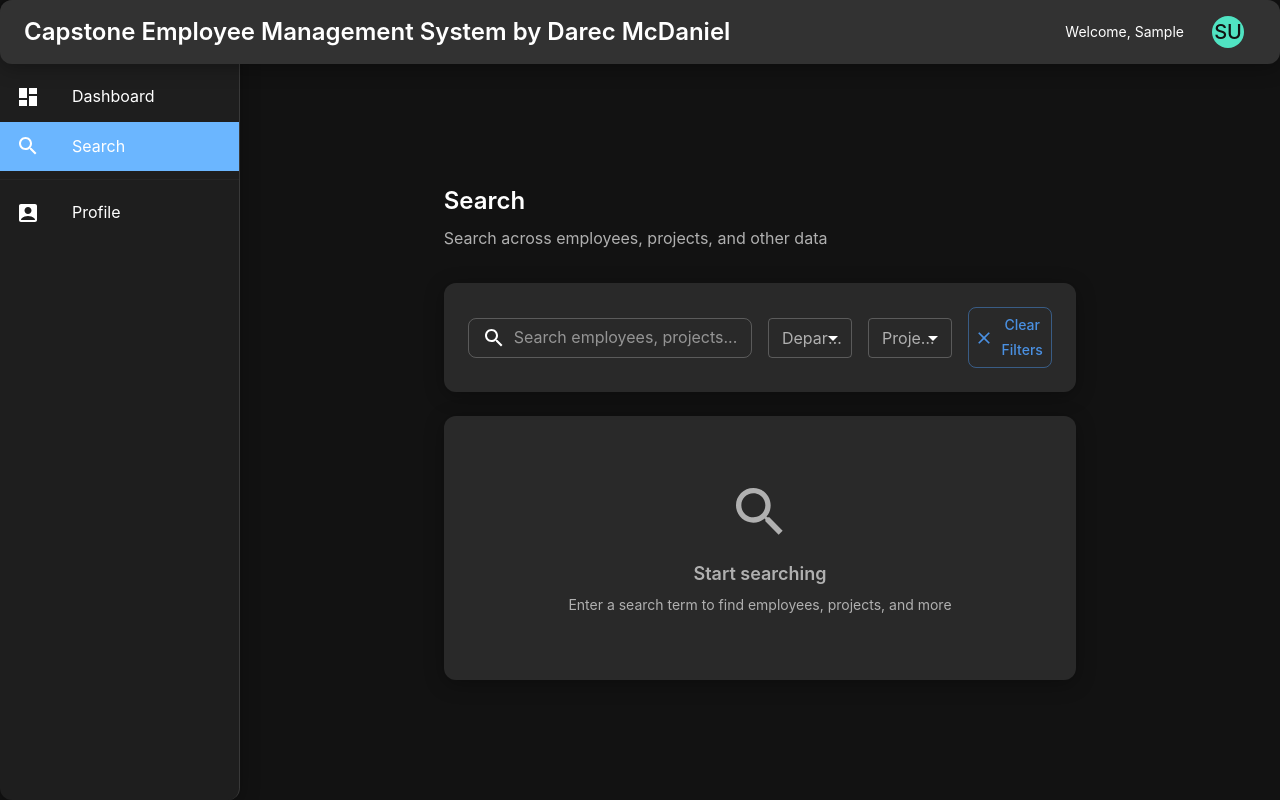
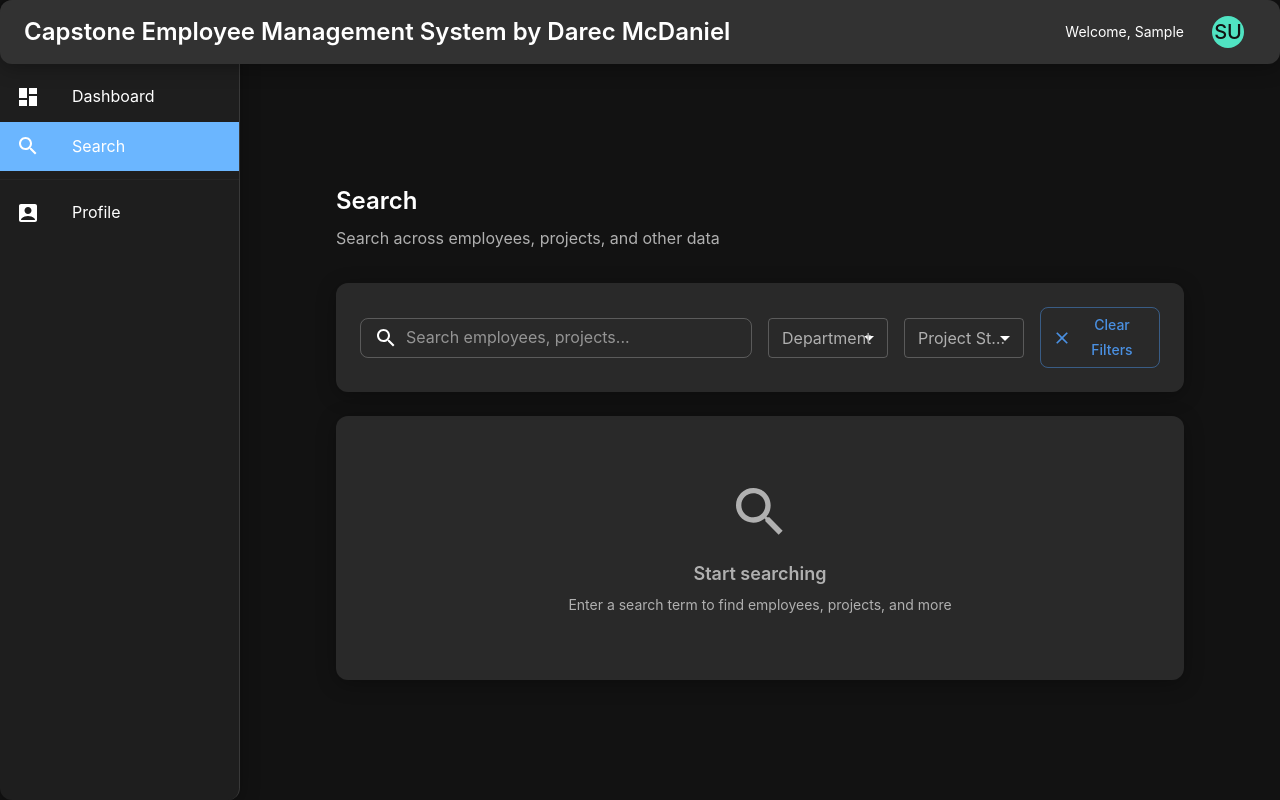
Before and after one commit to sent1nel101/EmployeeMgmtSystem, a React (Vite) app in the folder src/main/capstone-ui/: page /search in a window 1280 px wide. Built offline with nearby package versions, Linux system fonts and the light colour scheme; sample sign-in values are in the browser's storage.

Commit message:
visual styles changed

```diff
--- a/src/main/capstone-ui/src/App.css
+++ b/src/main/capstone-ui/src/App.css
@@ -1,77 +1,7 @@
+/* Minimal CSS to avoid conflicts with Material-UI */
 @import url('https://fonts.googleapis.com/css2?family=Poppins:wght@100;200;300;400;500;600;700;800;900&display=swap');
 
-/* Dark Theme - Always Applied */
-:root{
-  --background-color: #1f1f1f;
-  --text-color: #c3c2c2;
-  --primary-color: #4a90e2;
-  --secondary-color: #50e3c2;
-  --accent-color: #f5a623;
-  --border-radius: 8px;
-  --box-shadow: 0 4px 6px rgba(0, 0, 0, 0.1);
-}
-
-/* Light Theme */
-@media (prefers-color-scheme: light) {
-  :root{
-    --background-color: #c3c2c2;
-    --text-color: #1f1f1f;
-    --primary-color: #4a90e2;
-    --secondary-color: #50e3c2;
-    --accent-color: #f5a623;
-  --border-radius: 8px;
-  --box-shadow: 0 4px 6px rgba(0, 0, 0, 0.1);
-  }
-}
-
-/* Utilities */
-.highlight-text {
-  color: var(--accent-color);
-}
-
-.title-smaller{
-  font-size: 1.75rem;
-}
-
-/* Global Styles */
-* {
-  margin: 0;
-  padding: 0;
-  box-sizing: border-box;
-  color: var(--text-color) !important;
-}
-
+/* Only keep essential styling */
 body {
   font-family: 'Poppins', sans-serif;
-  font-size: 16px;
-  background-color: var(--background-color);
-  color: var(--text-color);
-  display: grid;
-  place-items: center;
-  text-align: center;
 }
-
- /* Button styles */
-button {
-  background-color: var(--primary-color);
-  color: var(--text-color);
-  border: 1px solid var(--primary-color);
-  padding: 10px 20px;
-  margin: 1rem 0;
-  border-radius: var(--border-radius);
-  cursor: pointer;
-  box-shadow: var(--box-shadow);
-  transition: background-color 0.3s ease;
-}
-
-button:hover{
-  background-color: var(--secondary-color);
-  color: var(--text-color);
-}
-
-
-/* @media(width > 800px){
-main > div{
-        width: 80vw !important;
-    }
-  } */
--- a/src/main/capstone-ui/src/App.jsx
+++ b/src/main/capstone-ui/src/App.jsx
@@ -4,6 +4,7 @@ import { ThemeProvider } from '@mui/material/styles';
 import { CssBaseline } from '@mui/material';
 import { LocalizationProvider } from '@mui/x-date-pickers/LocalizationProvider';
 import { AdapterDateFns } from '@mui/x-date-pickers/AdapterDateFns';
+import './App.css';
 
 // Theme and providers
 import { CustomThemeProvider, useThemeMode } from './hooks/useTheme.jsx';
--- a/src/main/capstone-ui/src/pages/SearchPage.jsx
+++ b/src/main/capstone-ui/src/pages/SearchPage.jsx
@@ -254,7 +254,15 @@ const SearchPage = () => {
   ];
 
   return (
-    <Container maxWidth="xl">
+    <Container
+      maxWidth={false}
+      sx={{
+        maxWidth: '1200px !important',
+        width: '70vw !important',
+        margin: '0 auto !important',
+        padding: '0 24px !important'
+      }}
+    >
       <Box sx={{ mb: 4 }}>
         <Typography variant="h4" component="h1" gutterBottom>
           Search
```
Also changed, not shown: 1 other file (tests, documents, lock files or other folders).
